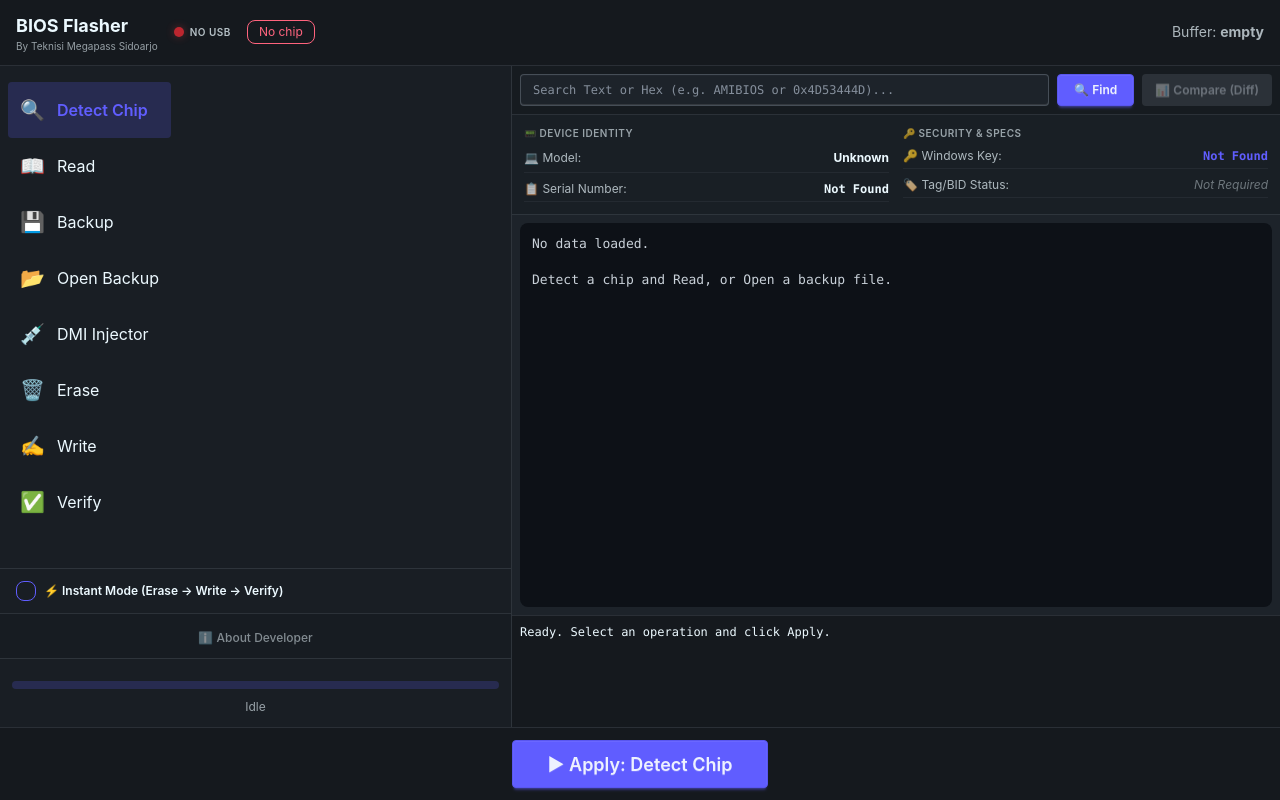
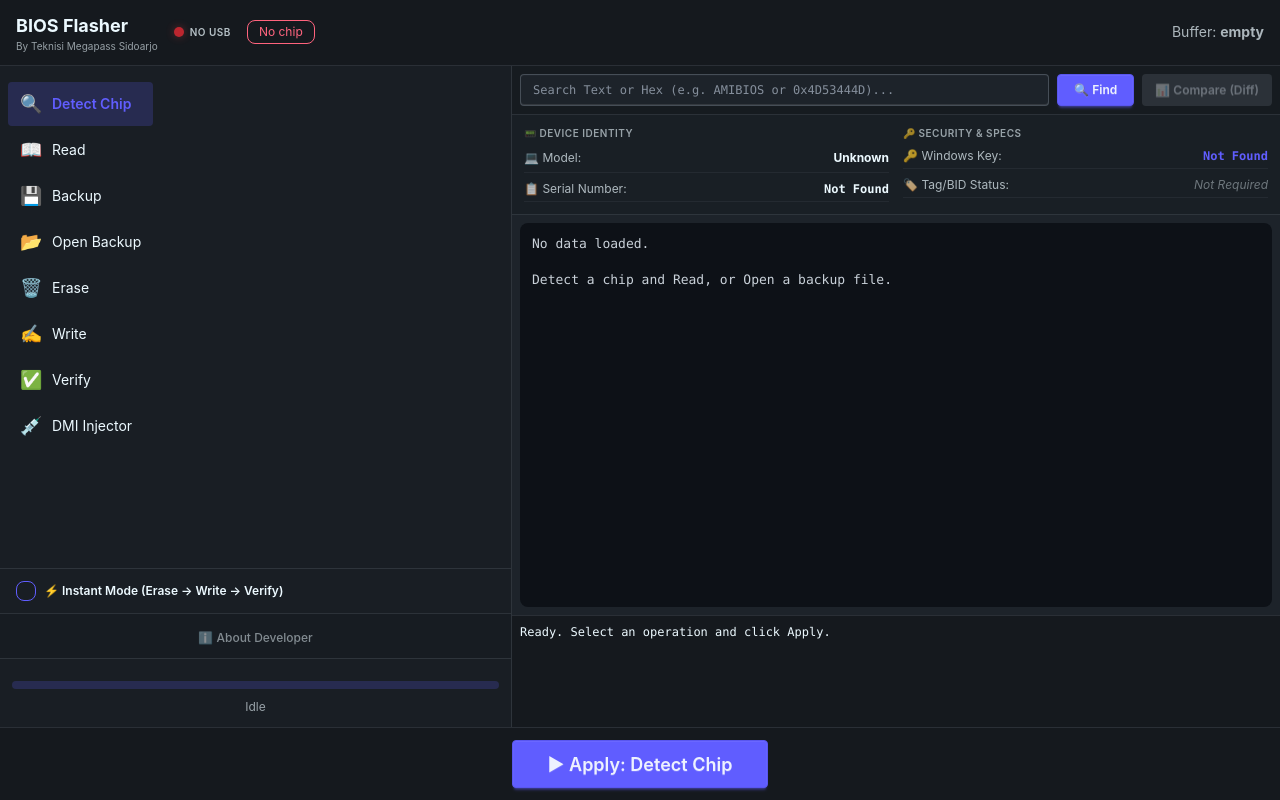
Before and after one commit to 4ntiDandruff/CH341A-BIOS-Flasher-Tauri, a React (Vite) app: page / in a window 1280 px wide. Built offline with nearby package versions, Linux system fonts and the light colour scheme.

Commit message:
layout: move DMI Injector under Verify and tighten sidebar padding to avoid scrolling

```diff
--- a/src/App.jsx
+++ b/src/App.jsx
@@ -8,10 +8,10 @@
   { id: 2, icon: "📖", label: "Read", direct: false },
   { id: 3, icon: "💾", label: "Backup", direct: true },
   { id: 4, icon: "📂", label: "Open Backup", direct: true },
-  { id: 8, icon: "💉", label: "DMI Injector", direct: true },
   { id: 7, icon: "🗑️", label: "Erase", direct: false },
   { id: 5, icon: "✍️", label: "Write", direct: false },
   { id: 6, icon: "✅", label: "Verify", direct: false },
+  { id: 8, icon: "💉", label: "DMI Injector", direct: true },
 ];
 
 function formatDuration(ms) {
@@ -718,16 +718,16 @@
         {/* Left pane */}
         <div className="w-2/5 flex flex-col bg-base-200 border-r border-base-content/10 justify-between">
           <div className="flex flex-col flex-1 overflow-y-auto pt-2">
-            <ul className="menu px-2">
+            <ul className="menu px-2 space-y-0.5">
               {MENU_ITEMS.map((item) => (
                 <li key={item.id}>
                   <button
-                    className={`flex items-center gap-3 text-base py-3.5 ${
+                    className={`flex items-center gap-2.5 text-sm py-2 ${
                       activeMenu === item.id ? "active bg-primary/20 text-primary font-semibold" : ""
                     } ${isProcessing ? "pointer-events-none opacity-50" : ""}`}
                     onClick={() => handleMenuClick(item.id)}
                   >
-                    <span className="text-xl">{item.icon}</span>
+                    <span className="text-lg">{item.icon}</span>
                     {item.label}
                   </button>
                 </li>
```
